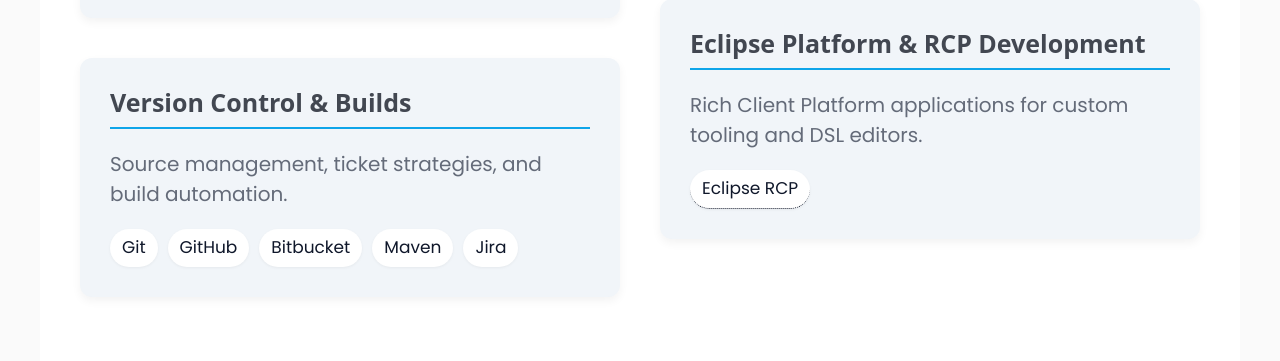
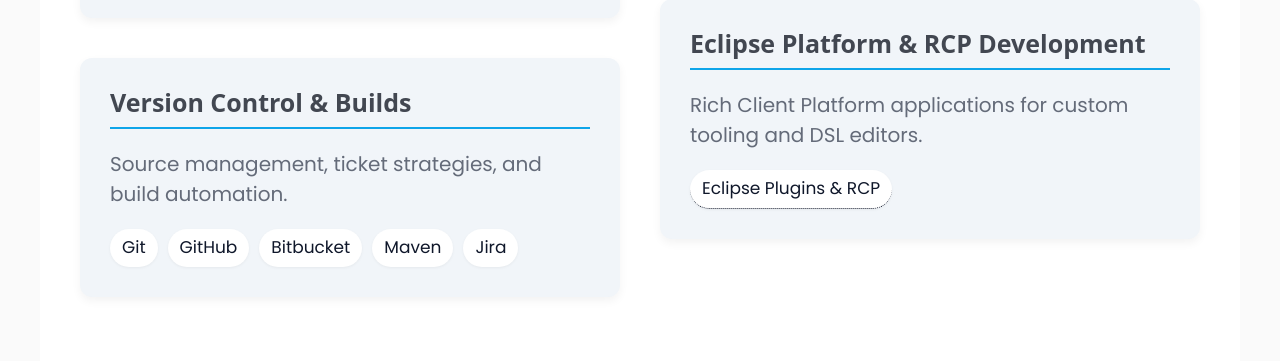
Before and after one commit to botacatalin/Portfolio_CV, a Flask app: page / in a window 1280 px wide. Shown: the part 4367-4728 px from the top of the page. Run offline with Flask 3, Linux system fonts and the light colour scheme; some libraries are stand-ins or nearby versions.

Commit message:
Update skills

```diff
--- a/templates/_skills.html
+++ b/templates/_skills.html
@@ -106,7 +106,7 @@
                     <p>Rich Client Platform applications for custom tooling and DSL editors.</p>
                 </hgroup>
                 <div class="skills-tags">
-                    <span data-tooltip="Eclipse based Rich Client Platform applications">Eclipse RCP</span>
+                    <span data-tooltip="Eclipse based Rich Client Platform applications">Eclipse Plugins & RCP</span>
                 </div>
             </div>
 
```
